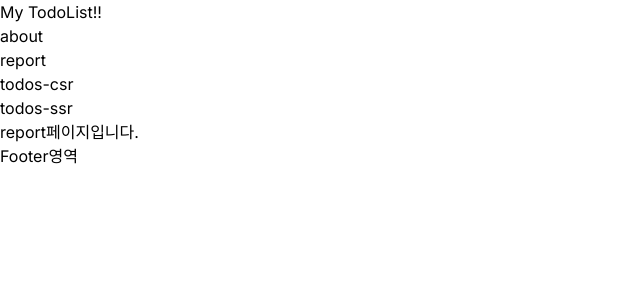
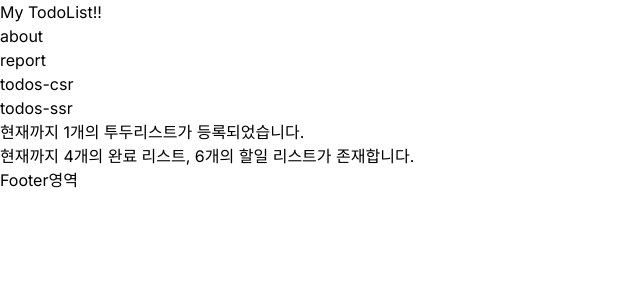
Before and after one commit to seokachu/TodoList-NEXT-Ver, a Next.js app: page /report in a window 1280 px wide. Shown: the top 300 px of the page, without its empty margins (0-640 px from the left). Built offline with nearby package versions, Linux system fonts and the light colour scheme; data requests are answered from the project's data file.

Commit message:
Feat: repoat 구현 완료

```diff
--- a/src/app/(nav)/about/page.tsx
+++ b/src/app/(nav)/about/page.tsx
@@ -3,13 +3,14 @@ import React from 'react';
 const about = async () => {
   const response = await fetch(`http://localhost:4000/companyInfo`);
   const data = await response.json();
-  console.log(data);
 
   return (
     <div>
       <h1>CompanyInfo</h1>
-      <div>{data.name}</div>
-      <div>{data.desctiption}</div>
+      <div>
+        <p>{data.name}</p>
+        <p>{data.desctiption}</p>
+      </div>
     </div>
   );
 };
--- a/src/app/(nav)/report/page.tsx
+++ b/src/app/(nav)/report/page.tsx
@@ -1,7 +1,22 @@
 import React from 'react';
 
-const report = () => {
-  return <div>report페이지입니다.</div>;
+const report = async () => {
+  const response = await fetch(`http://localhost:4000/todos`, {
+    next: {
+      revalidate: 10,
+    },
+  });
+
+  const data = await response.json();
+
+  return (
+    <div>
+      <p>
+        현재까지 <span>{data.length}</span>개의 투두리스트가 등록되었습니다.
+      </p>
+      <p>현재까지 4개의 완료 리스트, 6개의 할일 리스트가 존재합니다.</p>
+    </div>
+  );
 };
 
 export default report;
```
